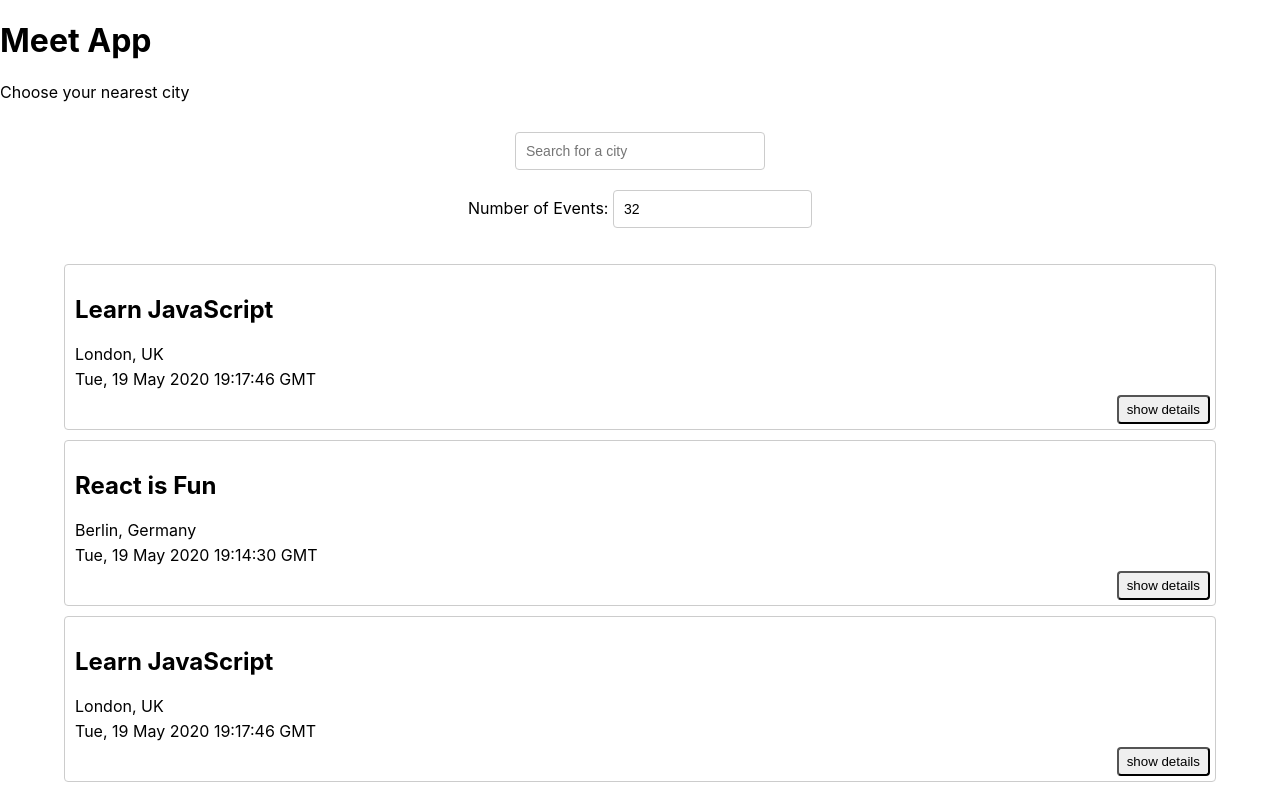
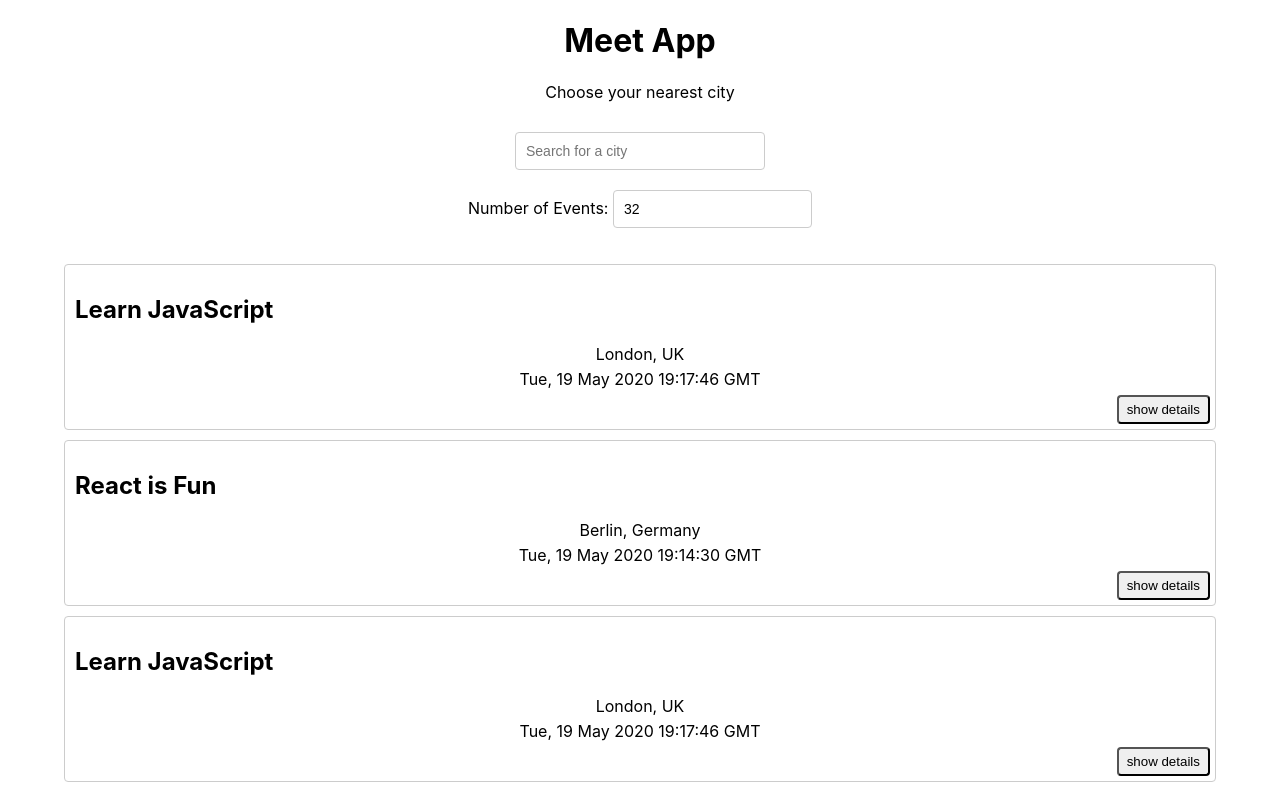
Before and after one commit to l-linn/a4-meet-app, a React (Create React App) app: page / in a window 1280 px wide. Shown: the top 790 px of the page. Built offline with nearby package versions, Linux system fonts and the light colour scheme; what atatus-spa would draw is missing.

Commit message:
Update App.css

```diff
--- a/src/App.css
+++ b/src/App.css
@@ -12,9 +12,13 @@ ul {
   padding: 0;
   list-style: none;
 }
+h1 {
+  text-align: center;
+}
 
 p {
   margin: 5px 0;
+  text-align: center;
 }
 
 input[type="text"],
```
